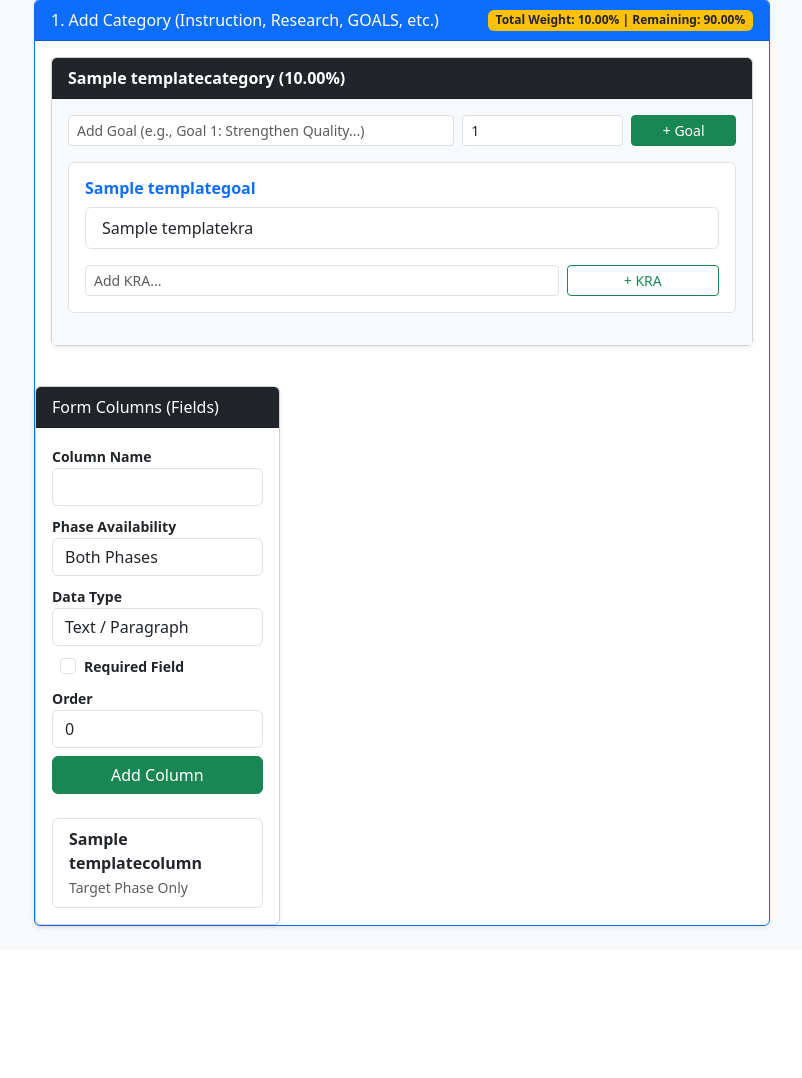
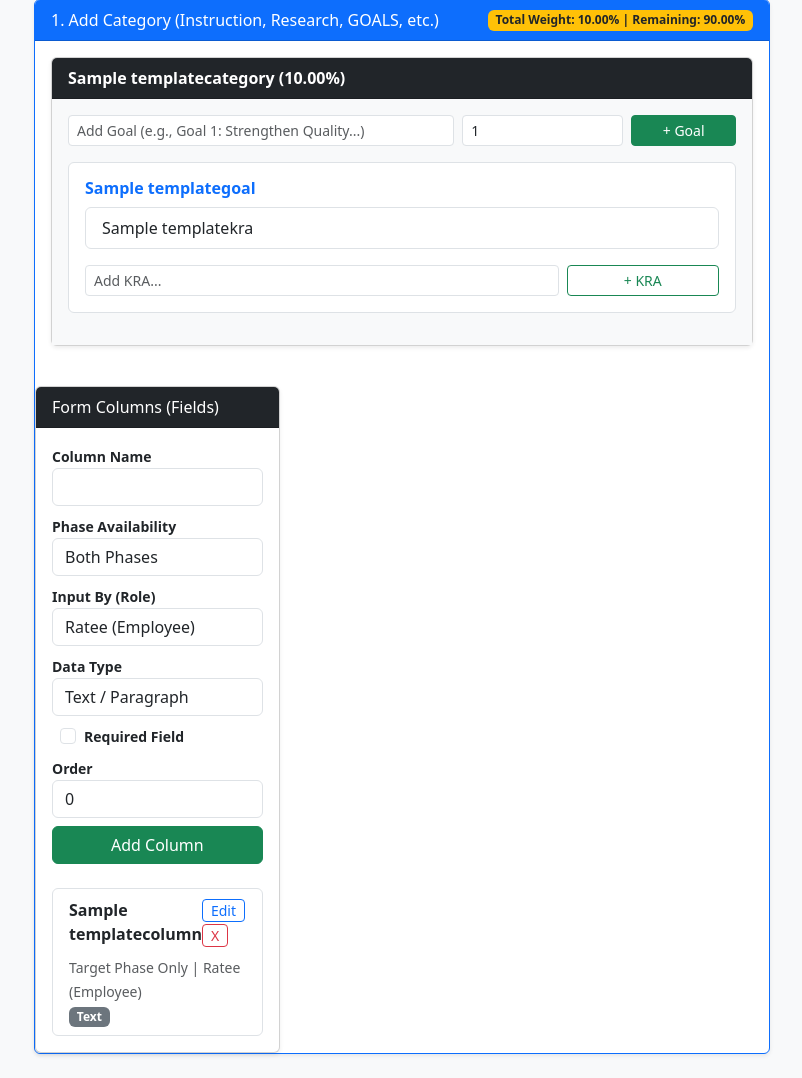
Before and after one commit to Naffi92/IPCR-System, a Django app: page /templates/1/ in a window 1280 px wide. Shown: the part 288-1366 px from the top of the page, without its empty margins (48-850 px from the left). Before the commit the page ends 1218 px from the top, so only its background shows below. Run offline with Django 5.2, Linux system fonts and the light colour scheme; a user stored in the database is signed in; tables that the repository leaves empty hold one stand-in row (values such as "Sample post").

Commit message:
Step 2.4e: Add Role-Based Inputs to Template Columns and UI Fixes

```diff
--- a/core/forms.py
+++ b/core/forms.py
@@ -35,11 +35,25 @@ class TemplateKRAForm(forms.ModelForm):
 class TemplateColumnForm(forms.ModelForm):
     class Meta:
         model = TemplateColumn
-        fields = ['name', 'phase_availability', 'data_type', 'is_required', 'order'] # <-- ADDED
+        fields = ['name', 'phase_availability', 'data_type', 'input_by_role', 'is_required', 'order']
         widgets = {
             'name': forms.TextInput(attrs={'class': 'form-control'}),
             'phase_availability': forms.Select(attrs={'class': 'form-control'}),
-            'data_type': forms.Select(attrs={'class': 'form-control'}), # <-- ADDED
+            'data_type': forms.Select(attrs={'class': 'form-control'}),
+            'input_by_role': forms.Select(attrs={'class': 'form-control'}), # <-- ADDED
+            'is_required': forms.CheckboxInput(attrs={'class': 'form-check-input'}),
+            'order': forms.NumberInput(attrs={'class': 'form-control'}),
+        }
+
+class TemplateColumnEditForm(forms.ModelForm):
+    class Meta:
+        model = TemplateColumn
+        fields = ['name', 'phase_availability', 'data_type', 'input_by_role', 'is_required', 'order']
+        widgets = {
+            'name': forms.TextInput(attrs={'class': 'form-control'}),
+            'phase_availability': forms.Select(attrs={'class': 'form-control'}),
+            'data_type': forms.Select(attrs={'class': 'form-control'}),
+            'input_by_role': forms.Select(attrs={'class': 'form-control'}),
             'is_required': forms.CheckboxInput(attrs={'class': 'form-check-input'}),
             'order': forms.NumberInput(attrs={'class': 'form-control'}),
         }
@@ -53,17 +67,6 @@ class TemplateCategoryEditForm(forms.ModelForm):
         widgets = {
             'name': forms.TextInput(attrs={'class': 'form-control'}),
             'default_weight': forms.NumberInput(attrs={'class': 'form-control', 'step': '0.01'}),
-            'order': forms.NumberInput(attrs={'class': 'form-control'}),
-        }
-
-class TemplateColumnEditForm(forms.ModelForm):
-    class Meta:
-        model = TemplateColumn
-        fields = ['name', 'phase_availability', 'is_required', 'order']
-        widgets = {
-            'name': forms.TextInput(attrs={'class': 'form-control'}),
-            'phase_availability': forms.Select(attrs={'class': 'form-control'}),
-            'is_required': forms.CheckboxInput(attrs={'class': 'form-check-input'}),
             'order': forms.NumberInput(attrs={'class': 'form-control'}),
         }
 
--- a/core/models.py
+++ b/core/models.py
@@ -108,15 +108,20 @@ class TemplateColumn(models.Model):
         ('Rating', 'Rating (1-5 Numerical)'),
         ('Number', 'Number (Other)')
     ]
+    INPUT_BY_CHOICES = [
+        ('Ratee', 'Ratee (Employee)'),
+        ('Rater', 'Rater (Supervisor/Head)')
+    ]
     template = models.ForeignKey('Template', on_delete=models.CASCADE, related_name='columns')
     name = models.CharField(max_length=100)
     phase_availability = models.CharField(max_length=20, choices=PHASE_CHOICES, default='Both')
-    data_type = models.CharField(max_length=20, choices=DATA_TYPE_CHOICES, default='Text') # <-- ADDED
+    data_type = models.CharField(max_length=20, choices=DATA_TYPE_CHOICES, default='Text')
+    input_by_role = models.CharField(max_length=20, choices=INPUT_BY_CHOICES, default='Ratee') # <-- ADDED
     is_required = models.BooleanField(default=False)
     order = models.PositiveIntegerField(default=0)
 
     def __str__(self):
-        return f"{self.name} ({self.data_type} | {self.phase_availability})"
+        return f"{self.name} ({self.input_by_role} | {self.data_type})"
 
 class PositionCategoryWeight(models.Model):
     """Overrides the default weight for specific positions (e.g., Professor gets 25% in Instruction)"""
--- a/core/views.py
+++ b/core/views.py
@@ -266,20 +266,14 @@ def my_ipcr(request):
 
 @login_required
 def add_ipcr_row(request):
-    try:
-        employee = request.user.employee
-    except ObjectDoesNotExist:
-        return redirect('core:home')
-
-    active_period = RatingPeriod.objects.filter(is_active=True).first()
-    ipcr = get_object_or_404(IPCR, employee=employee, rating_period=active_period)
+    # ... (Keep the existing code at the top) ...
 
     if not ipcr.template:
         messages.error(request, "Please select a Template first.")
         return redirect('core:my_ipcr')
 
-    # Dynamic fetch: Get columns that apply to the Target phase
-    target_columns = ipcr.template.columns.filter(phase_availability__in=['Target', 'Both']).order_by('order')
+    # Fetch ALL columns for display
+    all_columns = ipcr.template.columns.all().order_by('order')
 
     if request.method == 'POST':
         kra_id = request.POST.get('kra_id')
@@ -289,9 +283,8 @@ def add_ipcr_row(request):
 
         kra = get_object_or_404(TemplateKRA, id=kra_id)
 
-        # Save dynamic data as JSON
         dynamic_data = {}
-        for col in target_columns:
+        for col in all_columns:
             val = request.POST.get(f'col_{col.id}')
             if val:
                 dynamic_data[col.name] = val
@@ -300,13 +293,12 @@ def add_ipcr_row(request):
         messages.success(request, "Target added successfully.")
         return redirect('core:my_ipcr')
 
-    # Fetch KRAs for dropdown, grouped by Category and Goal
     categories = ipcr.template.categories.all().prefetch_related('goals__kras')
 
     context = {
         'ipcr': ipcr,
         'categories': categories,
-        'target_columns': target_columns,
+        'all_columns': all_columns, # <-- PASS ALL COLUMNS
     }
     return render(request, 'core/add_ipcr_row.html', context)
 
--- a/templates/core/template_detail.html
+++ b/templates/core/template_detail.html
@@ -89,11 +89,15 @@
                         <label class="small fw-bold">Column Name</label>
                         {{ column_form.name }}
                     </div>
-                    <div class="mb-2">
+                                        <div class="mb-2">
                         <label class="small fw-bold">Phase Availability</label>
                         {{ column_form.phase_availability }}
                     </div>
-                    <div class="mb-2"> <!-- ADDED DATA TYPE -->
+                    <div class="mb-2">
+                        <label class="small fw-bold">Input By (Role)</label>
+                        {{ column_form.input_by_role }} <!-- ADDED -->
+                    </div>
+                    <div class="mb-2">
                         <label class="small fw-bold">Data Type</label>
                         {{ column_form.data_type }}
                     </div>
@@ -108,10 +112,20 @@
                     <button type="submit" class="btn btn-success w-100">Add Column</button>
                 </form>
                 <ul class="list-group">
-                    {% for col in columns %}
+                                        {% for col in columns %}
                     <li class="list-group-item">
-                        <strong>{{ col.name }}</strong><br>
-                        <small class="text-muted">{{ col.get_phase_availability_display }}</small>
+                        <div class="d-flex justify-content-between align-items-center mb-2">
+                            <strong>{{ col.name }}</strong>
+                            <div>
+                                <a href="{% url 'core:edit_column' col.id %}" class="btn btn-sm btn-outline-primary py-0">Edit</a>
+                                <form method="post" action="{% url 'core:delete_column' col.id %}" class="d-inline" onsubmit="return confirm('Delete this column?');">
+                                    {% csrf_token %}
+                                    <button type="submit" class="btn btn-sm btn-outline-danger py-0">X</button>
+                                </form>
+                            </div>
+                        </div>
+                        <small class="text-muted">{{ col.get_phase_availability_display }} | {{ col.get_input_by_role_display }}</small><br>
+                        <span class="badge {% if col.data_type == 'Rating' %}bg-success{% else %}bg-secondary{% endif %}">{{ col.data_type }}</span>
                     </li>
                     {% endfor %}
                 </ul>
```
Also changed, not shown: templates/core/add_ipcr_row.html (+20 -10 lines), templates/core/my_ipcr.html (+1 -10 lines), core/migrations/0006_templatecolumn_input_by_role.py (added).
